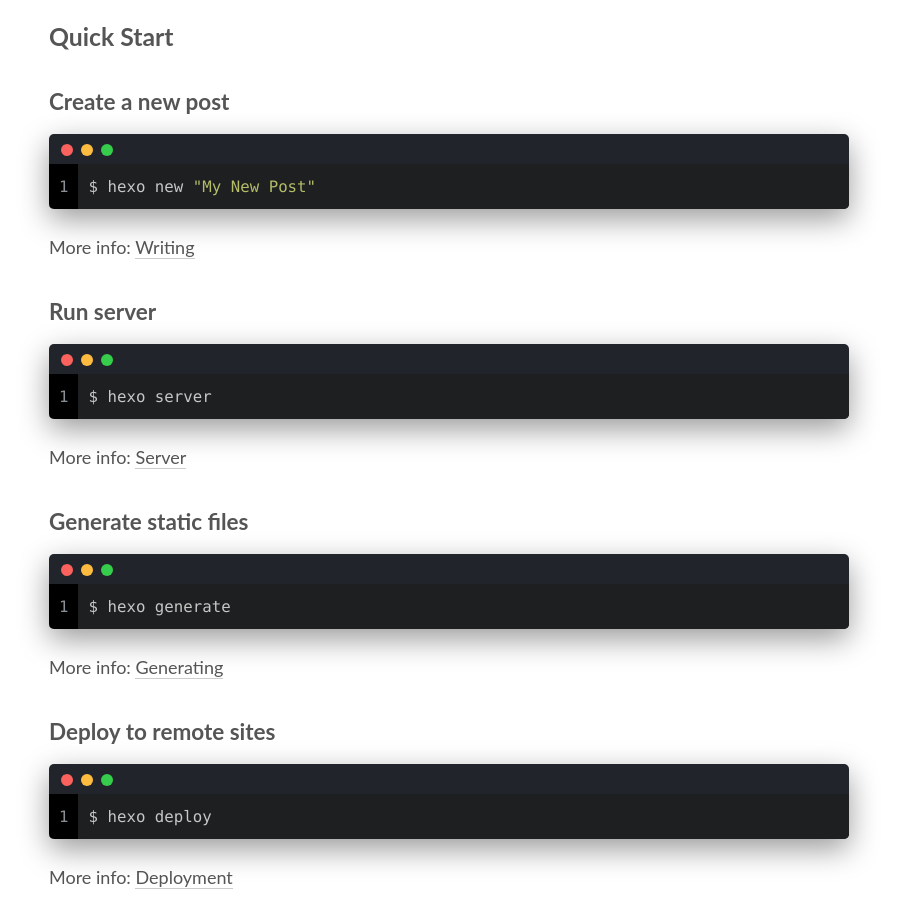
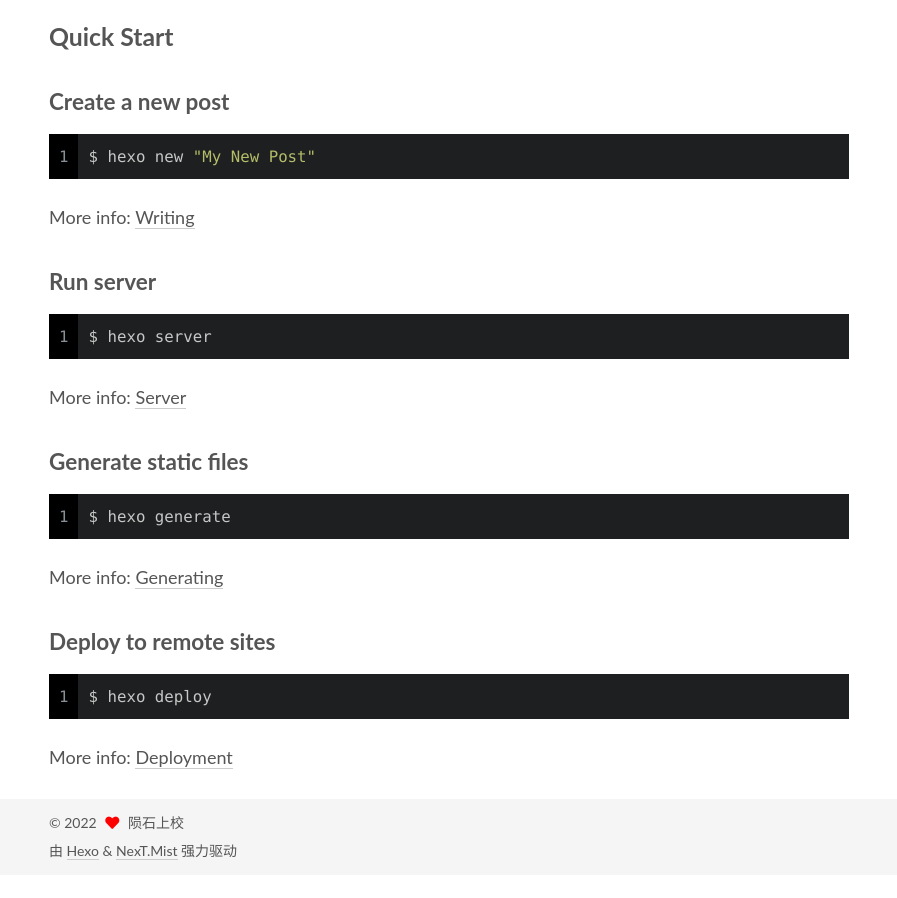
Before and after one commit to zz0320/zz0320.github.io, a plain HTML site: page index.html in a window 1280 px wide. Shown: the part 1160-2058 px from the top of the page, without its empty margins (191-1088 px from the left). After the commit the page ends 2035 px from the top, so only its background shows below. Drawn offline with nearby package versions, Linux system fonts and the light colour scheme.

Commit message:
Site updated: 2022-05-10 23:08:02

```diff
--- a/css/main.css
+++ b/css/main.css
@@ -427,33 +427,11 @@
   transition-delay: 0s;
   transition-duration: 0.2s;
   transition-timing-function: ease-in-out;
-  color: #fff;
-  font-size: 14px;
+  background: #fff;
+  border: 0;
+  font-size: 0.8125em;
   right: 0;
-  top: 2px;
-}
-.highlight-container {
-  background: #21252b;
-  border-radius: 5px;
-  box-shadow: 0 10px 30px 0 rgba(0,0,0,0.4);
-  padding-top: 30px;
-}
-.highlight-container::before {
-  background: #fc625d;
-  border-radius: 50%;
-  box-shadow: 20px 0 #fdbc40, 40px 0 #35cd4b;
-  content: ' ';
-  height: 12px;
-  left: 12px;
-  margin-top: -20px;
-  position: absolute;
-  width: 12px;
-}
-.highlight-container .highlight {
-  border-radius: 0 0 5px 5px;
-}
-.highlight-container .highlight .table-container {
-  border-radius: 0 0 5px 5px;
+  top: 0;
 }
 .highlight,
 pre {
@@ -1242,7 +1220,7 @@
 }
 .links-of-author a::before,
 .links-of-author span.exturl::before {
-  background: #08ee4a;
+  background: #32ffb4;
   border-radius: 50%;
   content: ' ';
   display: inline-block;
--- a/index.html
+++ b/index.html
@@ -18,7 +18,7 @@
 
 <script id="hexo-configurations">
     var NexT = window.NexT || {};
-    var CONFIG = {"hostname":"username.github.io","root":"/","scheme":"Mist","version":"7.8.0","exturl":false,"sidebar":{"position":"left","display":"post","padding":18,"offset":12,"onmobile":false},"copycode":{"enable":true,"show_result":true,"style":"mac"},"back2top":{"enable":true,"sidebar":false,"scrollpercent":false},"bookmark":{"enable":false,"color":"#222","save":"auto"},"fancybox":true,"mediumzoom":false,"lazyload":false,"pangu":false,"comments":{"style":"tabs","active":null,"storage":true,"lazyload":false,"nav":null},"algolia":{"hits":{"per_page":10},"labels":{"input_placeholder":"Search for Posts","hits_empty":"We didn't find any results for the search: ${query}","hits_stats":"${hits} results found in ${time} ms"}},"localsearch":{"enable":false,"trigger":"auto","top_n_per_article":1,"unescape":false,"preload":false},"motion":{"enable":true,"async":false,"transition":{"post_block":"fadeIn","post_header":"slideDownIn","post_body":"slideDownIn","coll_header":"slideLeftIn","sidebar":"slideUpIn"}}};
+    var CONFIG = {"hostname":"username.github.io","root":"/","scheme":"Mist","version":"7.8.0","exturl":false,"sidebar":{"position":"left","display":"post","padding":18,"offset":12,"onmobile":false},"copycode":{"enable":true,"show_result":true,"style":"flat"},"back2top":{"enable":true,"sidebar":false,"scrollpercent":false},"bookmark":{"enable":false,"color":"#222","save":"auto"},"fancybox":true,"mediumzoom":false,"lazyload":false,"pangu":false,"comments":{"style":"tabs","active":null,"storage":true,"lazyload":false,"nav":null},"algolia":{"hits":{"per_page":10},"labels":{"input_placeholder":"Search for Posts","hits_empty":"We didn't find any results for the search: ${query}","hits_stats":"${hits} results found in ${time} ms"}},"localsearch":{"enable":false,"trigger":"auto","top_n_per_article":1,"unescape":false,"preload":false},"motion":{"enable":true,"async":false,"transition":{"post_block":"fadeIn","post_header":"slideDownIn","post_body":"slideDownIn","coll_header":"slideLeftIn","sidebar":"slideUpIn"}}};
   </script>
 
   <meta name="description" content="无限进步">
```
Also changed, not shown: 2022/05/08/hello-world/index.html (+1 -1 lines), 2022/05/10/「蝠鲼项目」（一）水下仿生蝠鲼数据集获取及VOC格式转化为COCO格式/index.html (+1 -1 lines), about/index.html (+1 -1 lines), archives/2022/05/index.html (+1 -1 lines), archives/2022/index.html (+1 -1 lines), archives/index.html (+1 -1 lines), search/index.html (+1 -1 lines), tags/index.html (+1 -1 lines), tags/蝠鲼项目/index.html (+1 -1 lines).
